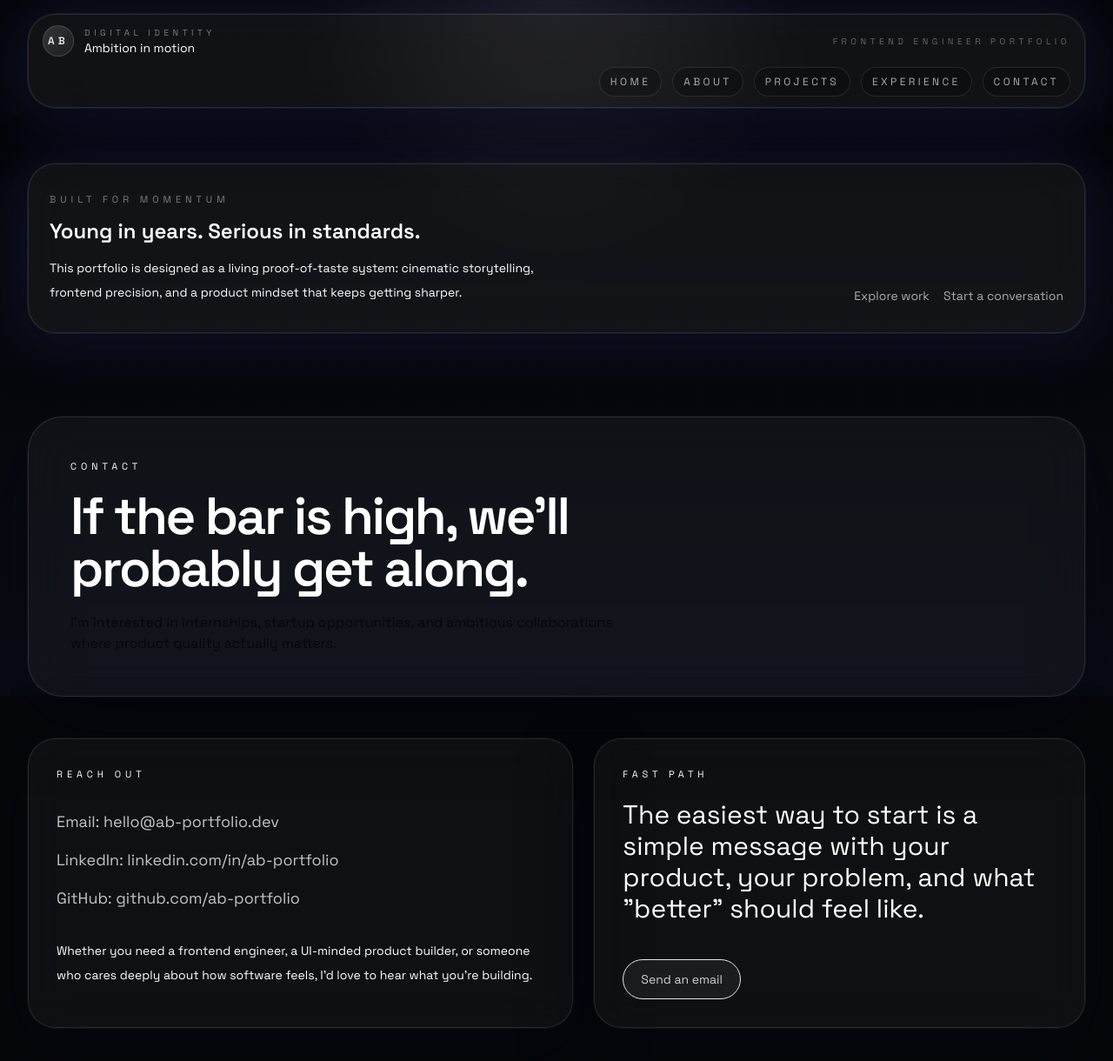
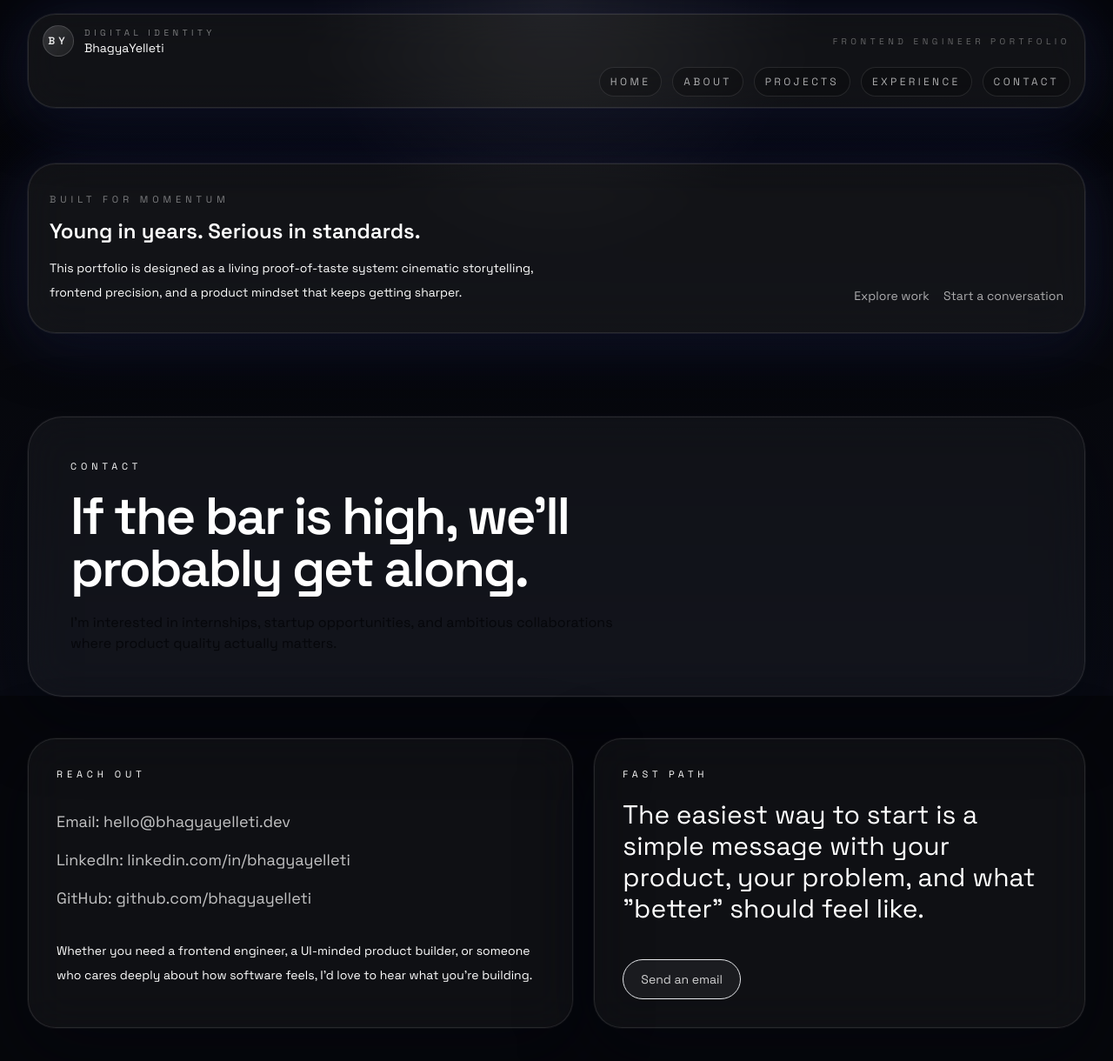
Before and after one commit to Bhagy-Yelleti/portfolio, a Next.js app: page /contact in a window 1280 px wide. Shown: the top 1220 px of the page at 87% size. Built offline with nearby package versions, Linux system fonts and the light colour scheme.

Commit message:
Rename portfolio branding to BhagyaYelleti

```diff
--- a/app/contact/page.tsx
+++ b/app/contact/page.tsx
@@ -19,9 +19,9 @@ export default function ContactPage() {
         <Reveal className="glass-panel rounded-[2rem] p-8">
           <p className="text-[11px] uppercase tracking-[0.45em] text-white/42">Reach out</p>
           <div className="mt-8 space-y-4 text-lg text-white/75">
-            <p>Email: hello@ab-portfolio.dev</p>
-            <p>LinkedIn: linkedin.com/in/ab-portfolio</p>
-            <p>GitHub: github.com/ab-portfolio</p>
+            <p>Email: hello@bhagyayelleti.dev</p>
+            <p>LinkedIn: linkedin.com/in/bhagyayelleti</p>
+            <p>GitHub: github.com/bhagyayelleti</p>
           </div>
           <p className="mt-8 max-w-2xl text-sm leading-7 text-white/62">
             Whether you need a frontend engineer, a UI-minded product builder, or someone who cares deeply about how software feels, I&apos;d love to hear what you&apos;re building.
@@ -33,7 +33,7 @@ export default function ContactPage() {
             The easiest way to start is a simple message with your product, your problem, and what "better" should feel like.
           </h2>
           <Link
-            href="mailto:hello@ab-portfolio.dev"
+            href="mailto:hello@bhagyayelleti.dev"
             className="mt-10 inline-flex rounded-full border border-white/12 bg-white/5 px-5 py-3 text-sm text-white/80 transition hover:border-white/20 hover:bg-white/10"
           >
             Send an email
--- a/app/layout.tsx
+++ b/app/layout.tsx
@@ -17,8 +17,8 @@ const serif = Cormorant_Garamond({
 });
 
 export const metadata: Metadata = {
-  title: "AB Portfolio",
-  description: "Cinematic portfolio for an ambitious frontend engineer obsessed with craft, motion, and premium interfaces.",
+  title: "BhagyaYelleti",
+  description: "Cinematic portfolio for Bhagya Yelleti, a frontend engineer obsessed with craft, motion, and premium interfaces.",
 };
 
 export default function RootLayout({
--- a/components/site-chrome.tsx
+++ b/components/site-chrome.tsx
@@ -9,11 +9,11 @@ export function SiteChrome() {
           <div className="flex items-center justify-between gap-4">
             <Link href="/" className="flex items-center gap-3">
               <span className="flex h-9 w-9 items-center justify-center rounded-full border border-white/15 bg-gradient-to-br from-white/15 to-white/5 text-xs font-semibold uppercase tracking-[0.35em] text-white/90">
-                AB
+                BY
               </span>
               <div>
                 <p className="text-[10px] uppercase tracking-[0.45em] text-white/45">Digital identity</p>
-                <p className="text-sm text-white">Ambition in motion</p>
+                <p className="text-sm text-white">BhagyaYelleti</p>
               </div>
             </Link>
             <p className="hidden text-[10px] uppercase tracking-[0.45em] text-white/35 md:block">
--- a/package.json
+++ b/package.json
@@ -1,5 +1,5 @@
 {
-  "name": "ab-portfolio",
+  "name": "bhagya-yelleti",
   "version": "0.1.0",
   "private": true,
   "scripts": {
```
Also changed, not shown: 1 other file (tests, documents, lock files or other folders).
